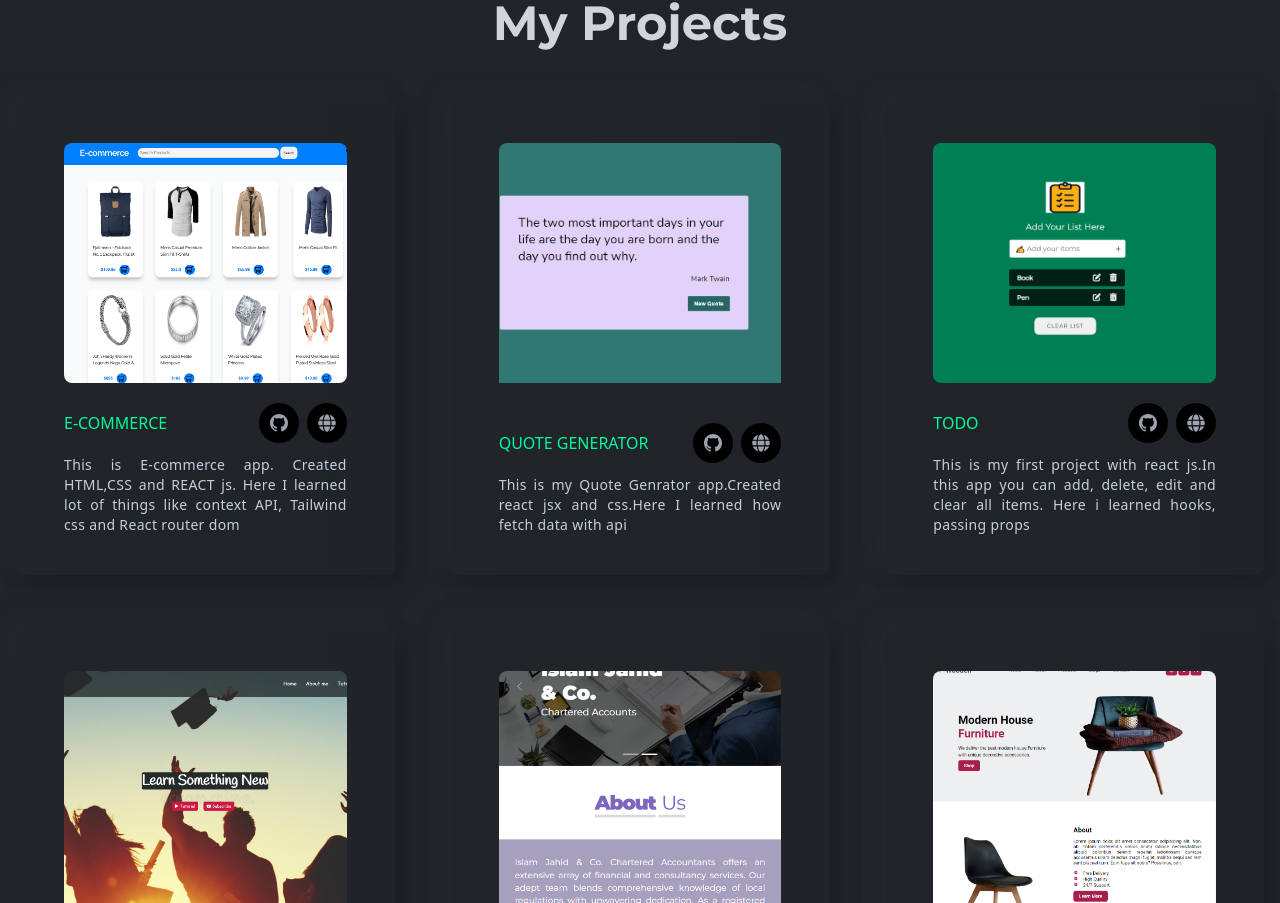
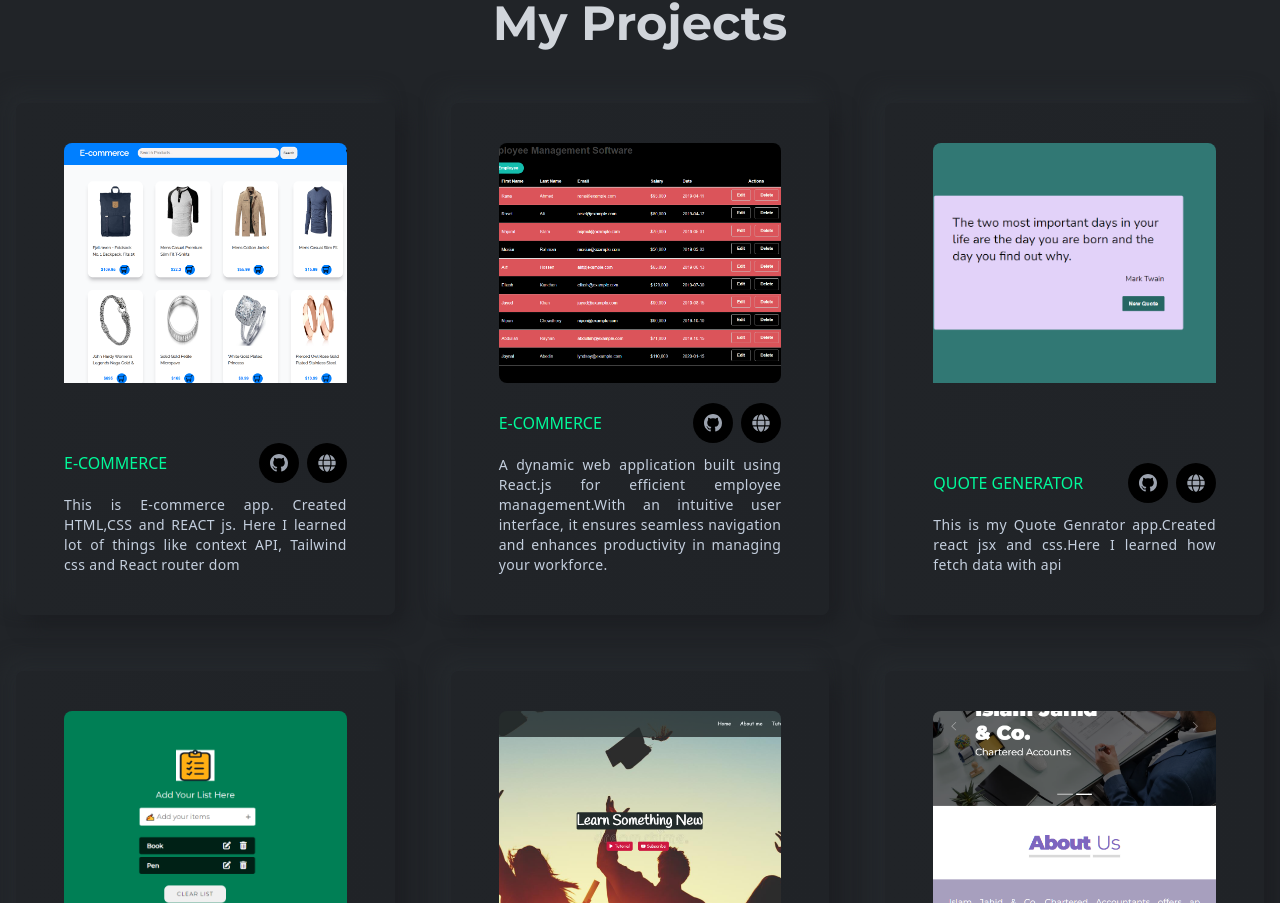
Before and after one commit to Asnoyon/react-portfolio, a React (Create React App) app: page / in a window 1280 px wide. Shown: the part 1505-2408 px from the top of the page. Built offline with nearby package versions, Linux system fonts and the light colour scheme.

Commit message:
project add

```diff
--- a/src/assets/index.js
+++ b/src/assets/index.js
@@ -12,6 +12,7 @@ import testimonialThree from "./images/testmonial/testimonialThree.jpeg";
 import quote from "./images/testmonial/quote.png";
 import contactImg from "./images/contact/contactImg.png";
 import projectSeven from "./images/projects/projectSeven.png";
+import projectNine from "./images/projects/projectNine.png";
 export {
   logo,
   bannerImg,
@@ -21,6 +22,7 @@ export {
   projectFour,
   projectFive,
   projectSix,
+  projectNine,
   testimonialOne,
   testimonialTwo,
   testimonialThree,
--- a/src/components/projects/Projects.js
+++ b/src/components/projects/Projects.js
@@ -8,6 +8,7 @@ import {
   projectSix,
   projectThree,
   projectSeven,
+  projectNine,
 } from "../../assets/index";
 import ProjectsCard from "./ProjectsCard";
 
@@ -27,6 +28,13 @@ const Projects = () => {
           src={projectSix}
           githubLink="https://github.com/Asnoyon/e-commerce"
           websiteLink="https://e-commerce-tau-murex-42.vercel.app/"
+        />
+        <ProjectsCard
+          title="E-commerce"
+          des="A dynamic web application built using React.js for efficient employee management.With an intuitive user interface, it ensures seamless navigation and enhances productivity in managing your workforce."
+          src={projectNine}
+          githubLink="https://employee-management-five-psi.vercel.app/"
+          websiteLink="https://github.com/Asnoyon/employee-management"
         />
         <ProjectsCard
           title="Quote Generator"
```
Also changed, not shown: src/assets/images/projects/projectNine.png (added).
